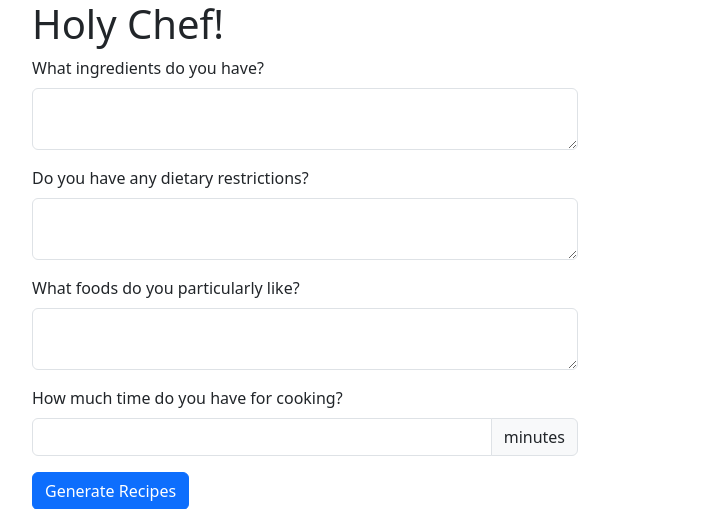
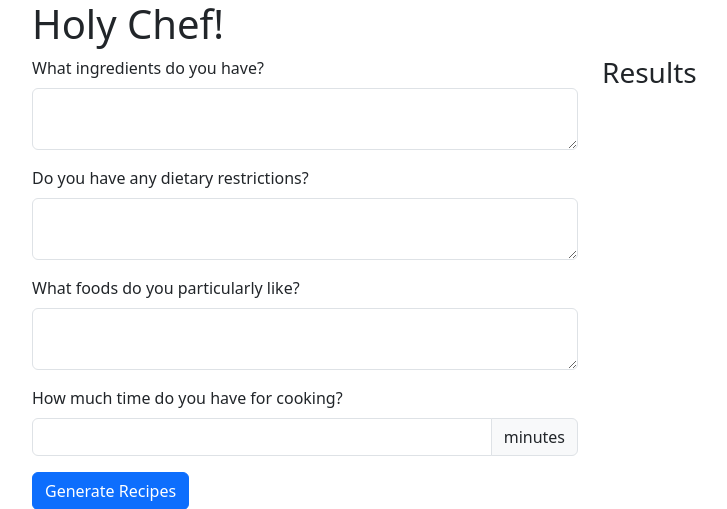
Before and after one commit to szokeasaurusrex/holy-chef, a Flask app: page / in a window 1280 px wide. Shown: the top 509 px of the page, without its empty margins (50-777 px from the left). Run offline with Flask 2, Linux system fonts and the light colour scheme; some libraries are stand-ins or nearby versions.

Commit message:
Results get loaded from server (still hardcoded)

```diff
--- a/app.py
+++ b/app.py
@@ -4,8 +4,27 @@
 
 @app.route("/")
 def hello_world():
-    return render_template('index.html')
+    return render_template('index.html', results = [])
 
 @app.route('/generate_recipes', methods=['POST'])
 def generate_recipies():
-    return request.form
+    return render_template('index.html', results=[
+        {
+            'title': 'Basic Omelette',
+            'ingredients': ['Eggs', 'Cheese', 'Butter', 'Bacon Bits'],
+            'url': 'https://natashaskitchen.com/perfect-omelette-recipe/',
+            'minutes': 5,
+        },
+        {
+            'title': 'Vegetable Stuffed Omelette',
+            'ingredients': ['Eggs', 'Cheese', 'Butter', 'Mushrooms', 'Onion', 'Red pepper', 'Spinach'],
+            'url': 'https://natashaskitchen.com/perfect-omelette-recipe/',
+            'minutes': 15,
+        },
+        {
+            'title': 'Frittata ',
+            'ingredients': ['Eggs', 'Cheese', 'Butter', 'Cream', 'Tomatoes','Spinach'],
+            'url': 'https://natashaskitchen.com/perfect-omelette-recipe/',
+            'minutes': 30,
+        },
+    ])
--- a/templates/index.html
+++ b/templates/index.html
@@ -40,15 +40,12 @@
                 </form>
             </div>
 
-            <div class="col-md-6 d-none" id="rightcontainer">
-                <!-- Recipe display -->
+            <div class="col-md-6" id="rightcontainer">
+                <h3>Results</h3>
 
-                {{ recipe_card( recipe={
-                    'title': 'Basic Omelette',
-                    'ingredients': ['Eggs', 'Cheese', 'Butter', 'Bacon Bits'],
-                    'url': 'https://natashaskitchen.com/perfect-omelette-recipe/',
-                    'minutes': 5
-                }) }}
+                {% for recipe in results %}
+                    {{ recipe_card(recipe) }}
+                {% endfor %}
             </div>
         </div>
     </div>
```
